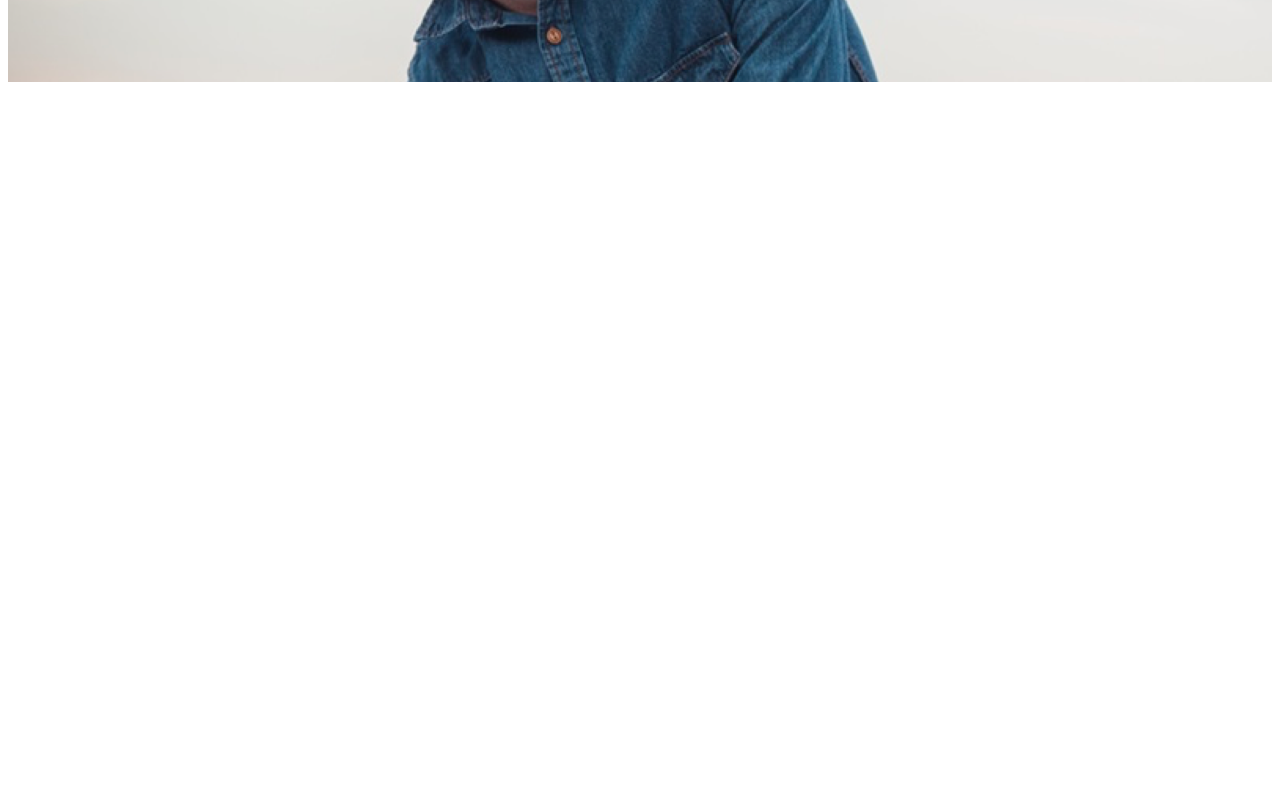
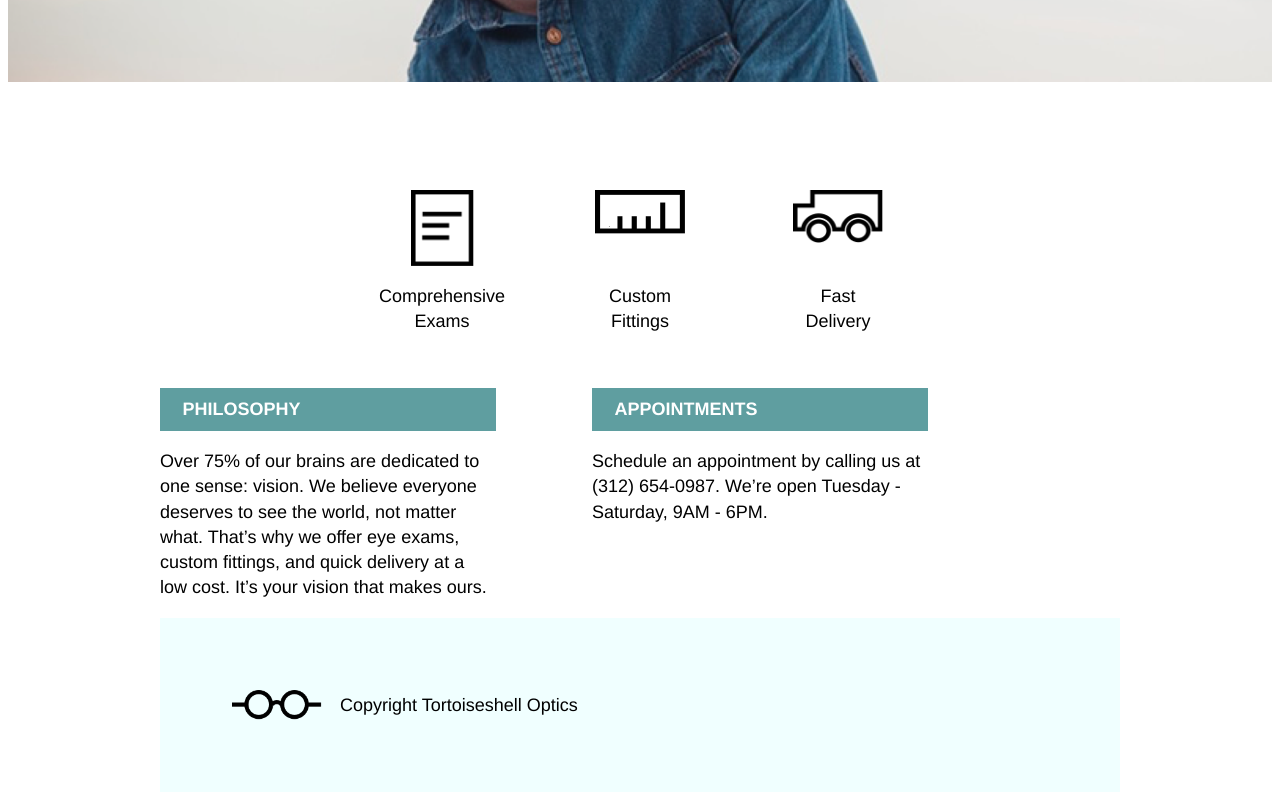
Before and after one commit to sputnicknl/tortoiseshelloptics, a plain HTML site: page index.html in a window 1280 px wide. Shown: the part 466-1266 px from the top of the page. Before the commit the page ends 800 px from the top, so only its background shows below. Drawn offline with Linux system fonts and the light colour scheme.

Commit message:
first draft completed

```diff
--- a/index.html
+++ b/index.html
@@ -34,5 +34,54 @@
 
     </div>
 <!-- END OF MAIN HEADER-->
+
+<!-- ICONS -->
+  <div class="container">
+
+    <div class="icons-box">
+      <div class="icon-paper">
+        <img src="resources/images/paper-icon.png" alt="paper-icon">
+        <span>Comprehensive Exams</span>
+      </div>
+      <div class="icon">
+        <img src="resources/images/ruler-icon.png" alt="ruler-icon">
+        <span>Custom Fittings</span>
+      </div>
+      <div class="icon">
+        <img src="resources/images/truck-icon.png" alt="truck-icon">
+        <span>Fast Delivery</span>
+      </div>
+    </div>
+  </div>
+<!--END OF ICONS -->
+
+<!-- PHILOSOPHY APPOINTMENTS -->
+<div class="container">
+  <div class="philosphy-app-box">
+
+    <div class="philosophy">
+      <div class="title">PHILOSOPHY</div>
+      <p>Over 75% of our brains are dedicated to one sense: vision. We believe everyone deserves to see the world, not matter what. That’s why we offer eye exams, custom fittings, and quick delivery at a low cost. It’s your vision that makes ours.</p>
+    </div>
+
+    <div class="appointments">
+      <div class="title">APPOINTMENTS</div>
+      <p>Schedule an appointment by calling us at (312) 654-0987. We’re open Tuesday - Saturday, 9AM - 6PM.</p>
+    </div>
+
+  </div>
+
+</div>
+<!-- END OF PHILOSOPHY APPOINTMENTS -->
+
+<!-- FOOTER -->
+<div class="container">
+  <div class="footer">
+      <img src="resources/images/logo-black.png" alt="glasses-logo">
+      <div>Copyright Tortoiseshell Optics</div>
+  </div>
+</div>
+<!-- END OF FOOTER -->
+
   </body>
 </html>
--- a/resources/style.css
+++ b/resources/style.css
@@ -3,6 +3,8 @@
   line-height: 1.4;
   font-family: Helvetica;
 }
+
+/* MAIN BANNER AND HEADER */
 
 .main-banner {
   display: flex;
@@ -37,6 +39,7 @@
 .logo img {
   height: 1.5rem;
   margin-right: 1rem;
+  margin-bottom: 0;
 }
 
 .nav li {
@@ -69,3 +72,85 @@
   font-size: 2rem;
   line-height: 1.2;
 }
+
+/* ICONS SECTION*/
+
+.icons-box {
+  display: flex;
+  justify-content: center;
+  margin-top: 3rem;
+}
+
+.icon {
+  display: flex;
+  flex-direction: column;
+  justify-content: space-between;
+  align-items: center;
+  width: 5rem;
+  height: 8rem;
+  margin: 3rem;
+  text-align: center;
+}
+
+.icon, img {
+  width: 5rem;
+  margin-bottom: 1rem;
+}
+
+.icon-paper {
+  display: flex;
+  flex-direction: column;
+  justify-content: space-between;
+  align-items: center;
+  width: 5rem;
+  height: 8rem;
+  margin: 3rem;
+  text-align: center;
+}
+
+.icon-paper img {
+  width: 3.5rem;
+}
+
+/* PHILOSOPHY AND APPOINTMENTS */
+.philosphy-app-box {
+  display: flex;
+}
+
+.philosphy-app-box .title {
+  display: block;
+  font-weight: bold;
+  background-color: cadetblue;
+  color: white;
+  padding: 0.5rem 1.25rem;
+  margin-bottom: 1rem;
+}
+
+.philosophy {
+  display: block;
+  width: 35%;
+  margin-right: 10%;
+}
+
+.appointments {
+  display: block;
+  width: 35%;
+}
+
+/* FOOTER */
+
+.footer {
+  display: flex;
+  align-items: center;
+  background-color: azure;
+  color: black;
+}
+
+.footer img {
+  padding: 4rem 1rem 4rem 4rem;
+  margin-bottom: 0;
+}
+
+.footer div {
+  display: block;
+}
```
